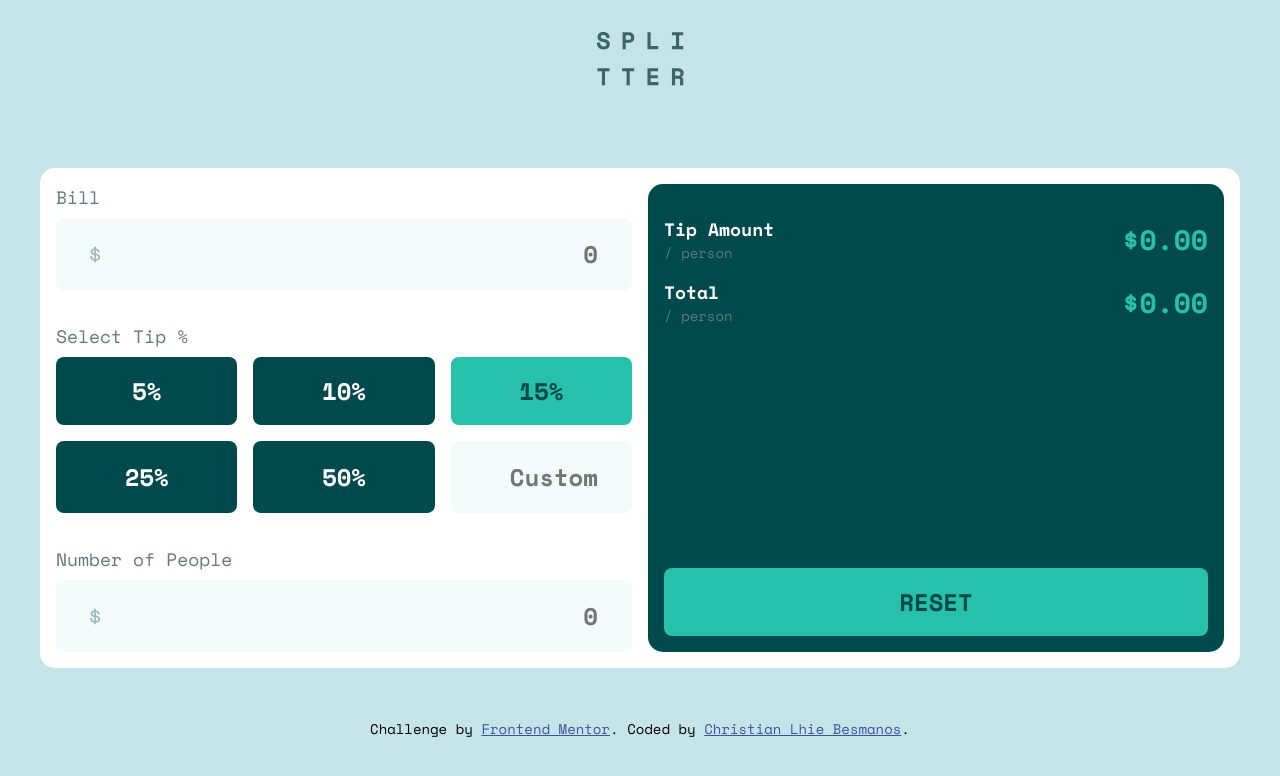
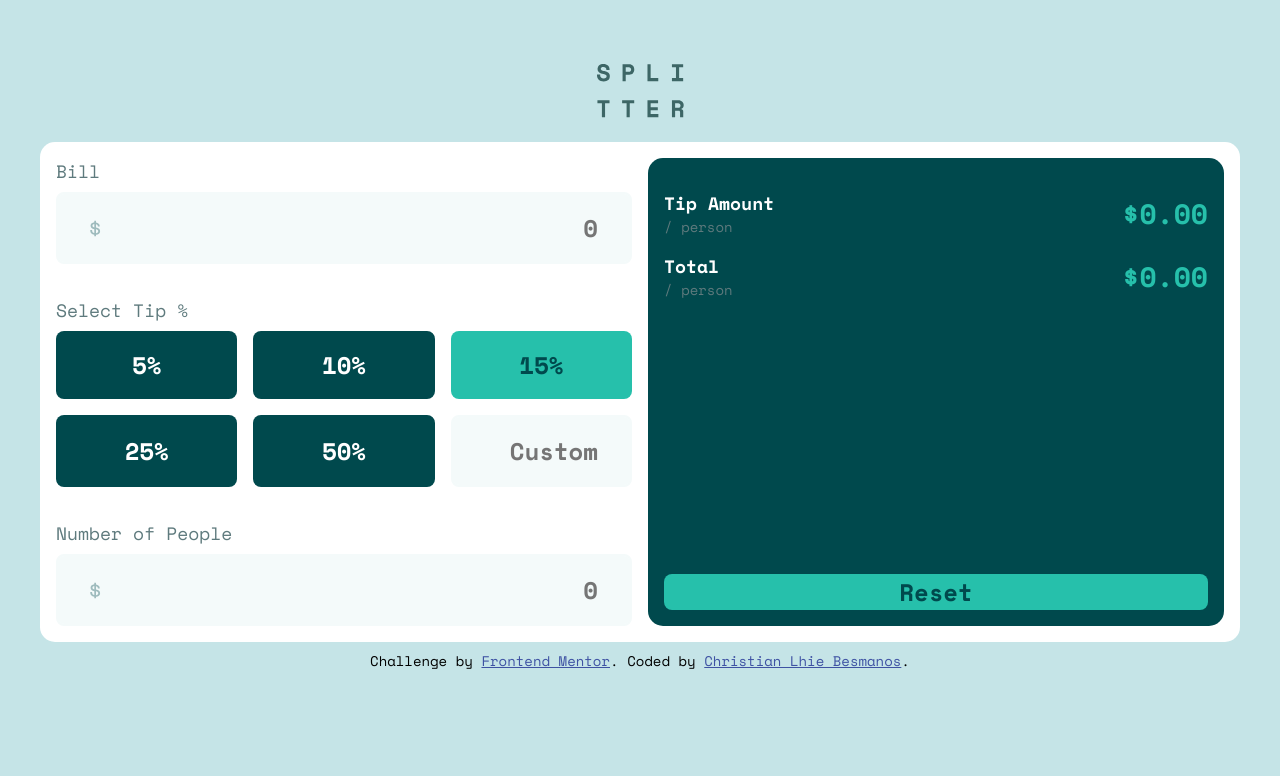
Before and after one commit to cellbesmanos/fm-tip-calculator, a plain HTML site: page index.html in a window 1280 px wide. Drawn offline with nearby package versions, Linux system fonts and the light colour scheme.

Commit message:
Updated class names and spacings.

```diff
--- a/styles.css
+++ b/styles.css
@@ -85,14 +85,16 @@ button:not(:disabled):hover {
 
 .splitter-logo {
   display: inline-block;
-  margin: 3.2rem auto;
+  margin-top: 6.4rem;
+  margin-right: auto;
+  margin-bottom: 1.6rem;
+  margin-left: auto;
 }
 
 .calc {
   display: grid;
   gap: var(--padding);
-
-  margin: 5rem auto;
+  margin: 0.8rem auto;
   padding: var(--padding);
   min-height: 50rem;
   max-width: 120rem;
@@ -265,14 +267,14 @@ button:not(:disabled):hover {
   color: var(--cyan-primary);
 }
 
-.calc__result-controls .calc__result-reset {
+.calc__result-controls .calc__reset-btn {
   width: 100%;
   padding: var(--padding) calc(var(--padding) / 2);
 
   text-transform: uppercase;
 }
 
-.calc__result-controls .calc__result-reset--disabled {
+.calc__result-controls .calc__reset-btn--disabled {
   opacity: 0.5;
   cursor: not-allowed;
 }
```
